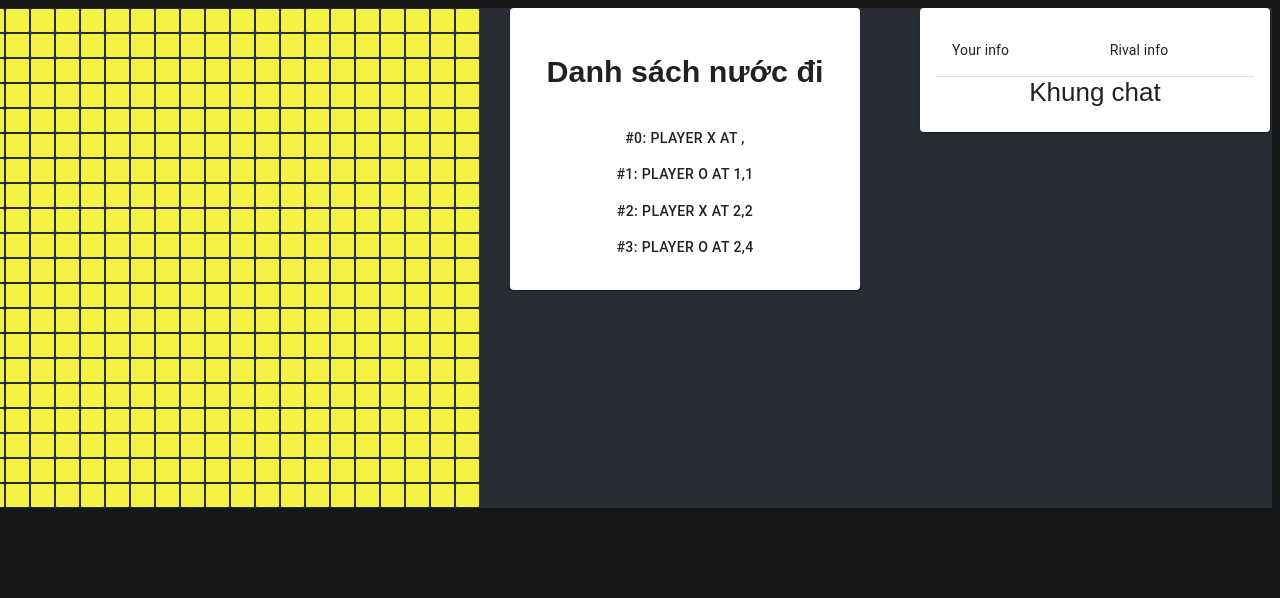
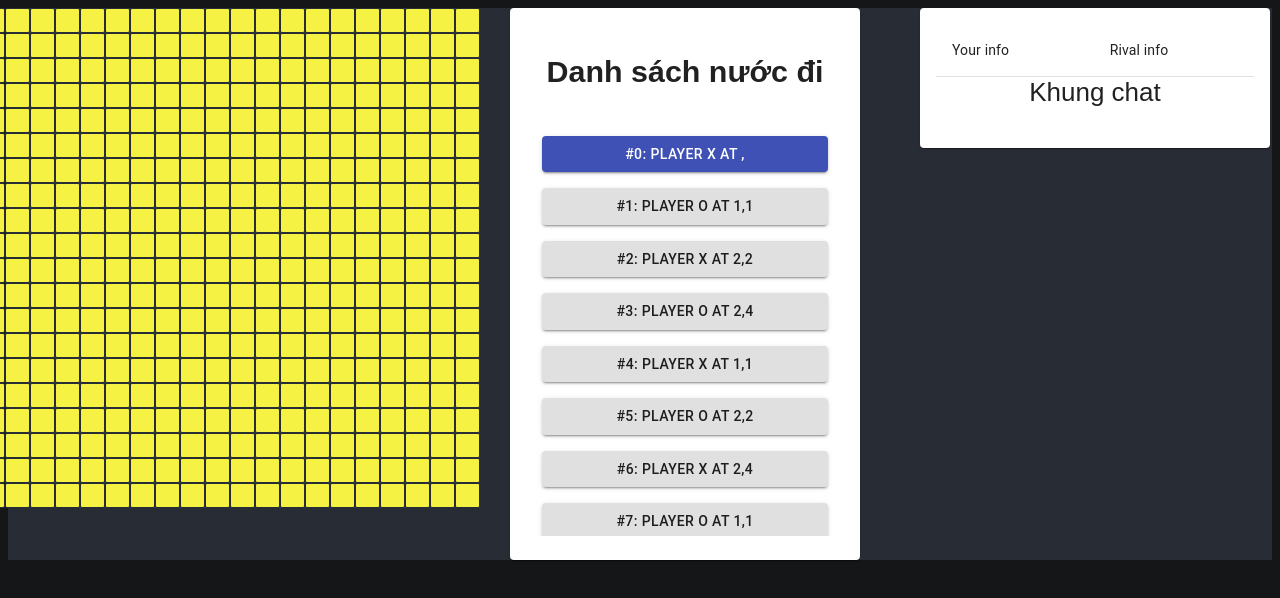
Before and after one commit to Lucky-Lee-029/CaroOnline, a React (Create React App) app in the folder users_frontend/: page /review in a window 1280 px wide. Shown: the top 598 px of the page. Built offline with nearby package versions, Linux system fonts and the light colour scheme.

Commit message:
review match

```diff
--- a/users_frontend/src/components/Game/css/game.css
+++ b/users_frontend/src/components/Game/css/game.css
@@ -277,3 +277,18 @@
     padding-bottom: 5px;
     padding-right: 10px;
   }
+  .btnStep{
+    width: 300px;
+  }
+  .gridList{
+    width: 350px;
+    height: 400px;
+  }
+  .gridItem{
+    width: 350px;
+    height: 50px;
+  }
+
+  gridItem{
+    height: 50px !important;
+  }
--- a/users_frontend/src/components/ReviewMatch/ReviewGame.js
+++ b/users_frontend/src/components/ReviewMatch/ReviewGame.js
@@ -1,4 +1,5 @@
 import React, { useContext, useEffect, useState} from 'react';
+import { makeStyles } from '@material-ui/core/styles';
 import Board from '../Game/Board';
 import Config from '../../constants/configs';
 import UserCtx from '../../context/User';
@@ -13,7 +14,26 @@ import TableRow from '@material-ui/core/TableRow';
 import CardContent from '@material-ui/core/CardContent';
 import CardHeader from '@material-ui/core/CardHeader';
 import TextField from '@material-ui/core/TextField';
-
+import List from '@material-ui/core/List';
+import ListItem from '@material-ui/core/ListItem';
+const useStyles = makeStyles((theme) => ({
+    root: {
+      width: '100%',
+      height: '100%',
+      maxWidth: 360,
+      backgroundColor: theme.palette.background.paper,
+      position: 'relative',
+      overflow: 'auto',
+      maxHeight: 400,
+    },
+    listSection: {
+      backgroundColor: 'inherit',
+    },
+    ul: {
+      backgroundColor: 'inherit',
+      padding: 0,
+    },
+}));
 const sq1 = Array(Config.brdSize).fill(null).map(() => {
     return Array(Config.brdSize).fill(null)
 });
@@ -35,7 +55,9 @@ sq4[1][4]="0";
 
 
 const ReviewGame=(props)=>{
+    const classes = useStyles();
     const [step, setStep] = useState(0);
+    const [stepchat, setStepchat] = useState(0);
     const [history, setHistory] = useState([
         {
             x: null,
@@ -58,9 +80,49 @@ const ReviewGame=(props)=>{
             x: 2,
             y: 4,
             squares: sq3
+        },
+        {
+            x: 1,
+            y: 1,
+            squares: sq1
+        },
+        {
+            x: 2,
+            y: 2,
+            squares: sq2
+        },
+        {
+            x: 2,
+            y: 4,
+            squares: sq3
+        },
+        {
+            x: 1,
+            y: 1,
+            squares: sq1
+        },
+        {
+            x: 2,
+            y: 2,
+            squares: sq2
+        },
+        {
+            x: 2,
+            y: 4,
+            squares: sq3
+        },
+        {
+            x: 2,
+            y: 2,
+            squares: sq2
+        },
+        {
+            x: 2,
+            y: 4,
+            squares: sq3
         }
     ])
-    const [chats, setChats] = useState([]);
+    const [chats, setChats] = useState([{content: "A"},{content: "A"},{content: "A"},{content: "A"},{content: "A"},{content: "A"}]);
     return(
         <div className="App">
             <header className="App-header">
@@ -79,18 +141,19 @@ const ReviewGame=(props)=>{
                         <Card className="card-review">
                             <CardContent>
                                 <h3>Danh sách nước đi</h3>
+                                <List cols={1} className={classes.root}>
                                 {
                                     history.map((items,index)=>{
                                         return(
-                                        <div>
-                                        <Button onClick={()=>handleChangeStep(index)}>
+                                        <ListItem>
+                                        <Button className="btnStep" variant="contained" color={index===step?"primary":""} onClick={()=>handleChangeStep(index)}>
                                             #{index}: Player {index%2===0?"X":"O"} at {items.x},{items.y}
                                         </Button>
-                                        <br></br>
-                                        </div>
+                                        </ListItem  >
                                         )
                                     })
                                 }
+                                </List>
                             </CardContent>
                         </Card>
                     </div>
@@ -115,15 +178,18 @@ const ReviewGame=(props)=>{
                                         <TableRow>
                                             Khung chat
                                         </TableRow>
+                                        <List>
                                         {
-                                            chats.map((item)=>{
+                                            chats.map((item, index)=>{
+                                                if(index < stepchat)
                                                 return(
-                                                    <TableRow>
+                                                    <ListItem>
                                                         {item.content}
-                                                    </TableRow>
+                                                    </ListItem>
                                                 )
                                             })
                                         }
+                                        </List>
                                     </TableBody>
                                 </Table>
                             </CardContent>
@@ -138,6 +204,7 @@ const ReviewGame=(props)=>{
     }
     function handleChangeStep(step){
         setStep(step);
+        setStepchat(step*2);
     }
 }
 export default ReviewGame;
```
